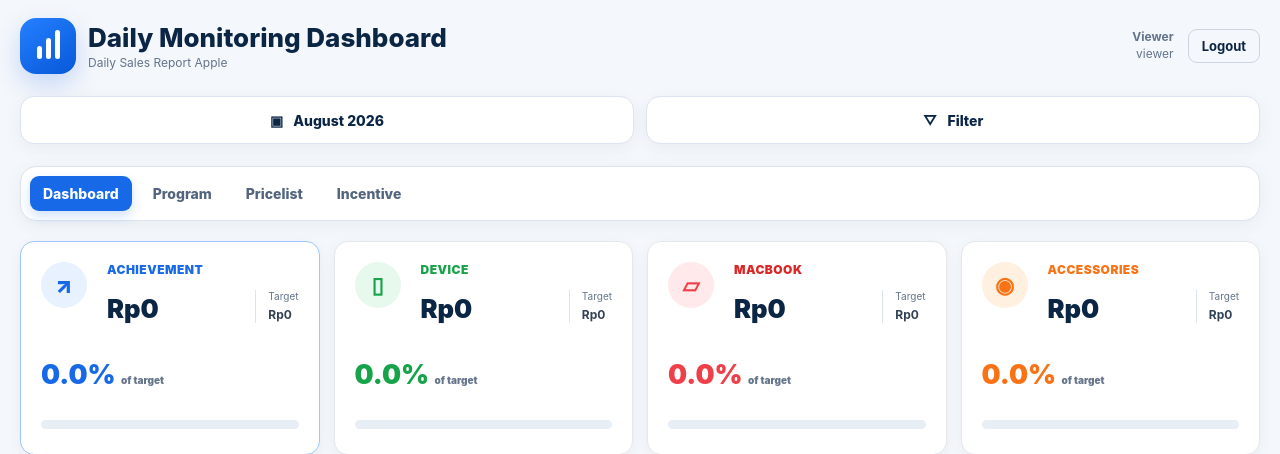
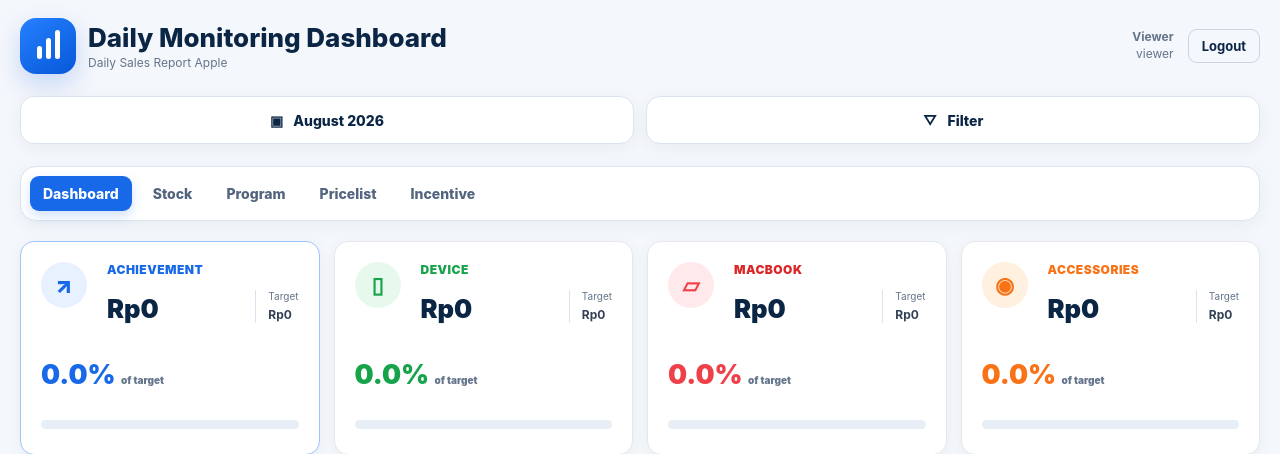
Before and after one commit to benediktusbay/Report-Daily-Cempaka-x-SerCil, a Flask app: page / in a window 1280 px wide. Shown: the top 454 px of the page. Run offline with Flask 3, Linux system fonts and the light colour scheme; data comes from the database, SQL or seed files in the repository; data that the repository does not hold is empty.

Commit message:
Base V4.4.html

```diff
--- a/templates/base.html
+++ b/templates/base.html
@@ -312,6 +312,10 @@
         Dashboard
       </a>
 
+      <a class="{% if request.endpoint in ['stock', 'stock_login', 'stock_verify'] %}active{% endif %}" href="{{ url_for('stock') }}">
+        Stock
+      </a>
+
       <a class="{% if request.endpoint == 'program' %}active{% endif %}" href="{{ url_for('program') }}">
         Program
       </a>
```
